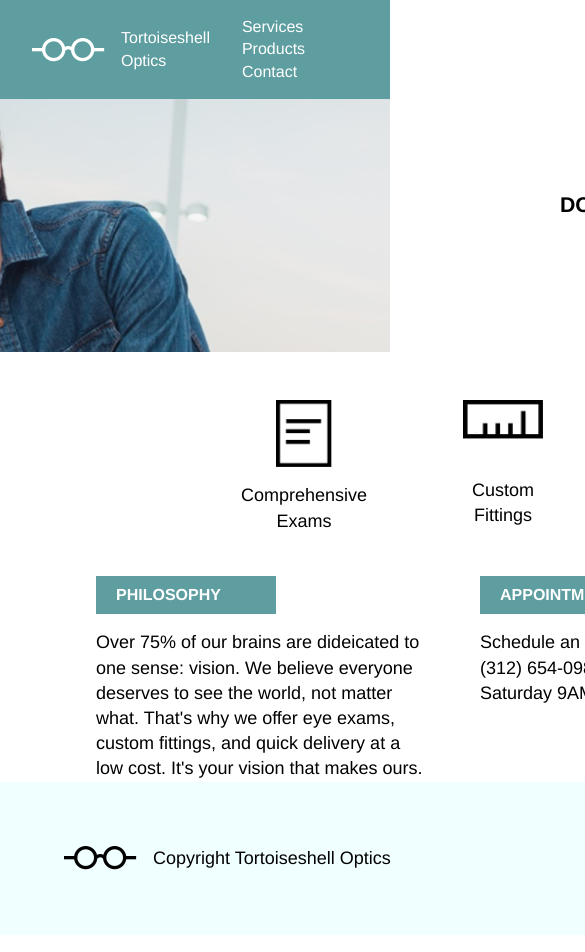
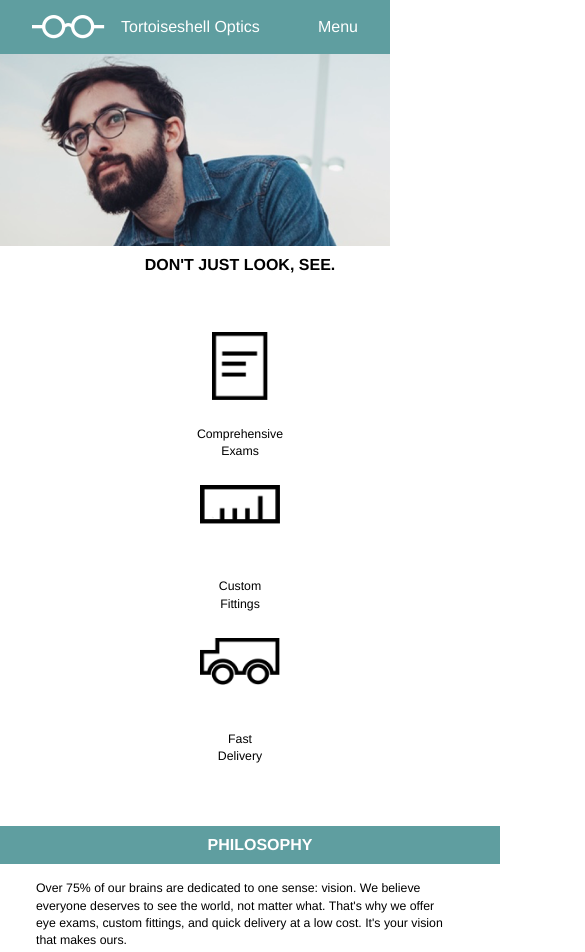
Before and after one commit to jordanCard725/Tortoiseshell-Optics, a plain HTML site: page index.html in a window 390 px wide. Shown: the top 952 px of the page, 585 px wide, since content can reach past the window. Drawn offline with Linux system fonts and the light colour scheme.

Commit message:
Complete all HTML and CSS for website, tablet, and phone view.

```diff
--- a/index.html
+++ b/index.html
@@ -27,11 +27,15 @@
         </div>
 
       <!-- nav on banner -->
-        <nav>
+        <nav class="web-tab">
           <span><a href="#">Services</a></span>
           <span><a href="#">Products</a></span>
           <span><a href="#">Contact</a></span>
         </nav>
+        <nav class="menu">
+          <span><a href="#">Menu</a></span>
+        </nav>
+
       </div>
 
 
@@ -53,15 +57,15 @@
           <p>Exams</p>
         </div>
       </div>
-      <div class="step">
-        <img src="resources/images/ruler-icon.png" alt="ruler icon">
+      <div class="fitting step">
+        <img class-"duh" src="resources/images/ruler-icon.png" alt="ruler icon">
         <div>
           <p>Custom</p>
           <p>Fittings</p>
         </div>
       </div>
       <div class="step">
-        <img src="resources/images/truck-icon.png" alt="truck icon">
+        <img class-"duh" src="resources/images/truck-icon.png" alt="truck icon">
         <div>
           <p>Fast</p>
           <p>Delivery</p>
@@ -74,7 +78,7 @@
     <div class="appt-sched container flex">
       <div class="box">
         <h3>Philosophy</h3>
-        <p>Over 75% of our brains are dideicated to one sense: vision. We believe everyone deserves to see the world, not matter what. That's why we offer eye exams, custom fittings, and quick delivery at a low cost. It's your vision that makes ours.</p>
+        <p>Over 75% of our brains are dedicated to one sense: vision. We believe everyone deserves to see the world, not matter what. That's why we offer eye exams, custom fittings, and quick delivery at a low cost. It's your vision that makes ours.</p>
       </div>
       <div class="box">
         <h3>Appointments</h3>
--- a/resources/css/style.css
+++ b/resources/css/style.css
@@ -23,7 +23,23 @@ body {
   width: auto;
   color: white;
 }
-
+@media only screen and (max-width: 850px) {
+  .container {
+    width: 850px;
+  }
+  .main-pic {
+    height: 22rem;
+  }
+}
+@media only screen and (max-width: 480px) {
+  .container {
+    width: 480px;
+  }
+  .main-pic {
+    background-position: 20%;
+    height: 17rem;
+  }
+}
 /* LOGO n NAV bar */
 
 .logo-banner {
@@ -51,17 +67,25 @@ body {
   color: white;
   text-decoration: none;
 }
+.logo-banner nav.menu {
+  display: none;
+}
 
-@media only screen and (max-width: 940px) {
-  .main-pic {
-    height: 22rem;
-  }
+@media only screen and (max-width: 850px) {
   .logo-banner {
     width: 100%;
     top: 0;
   }
 }
 
+@media only screen and (max-width: 480px) {
+  .logo-banner nav.web-tab {
+    display: none;
+  }
+  .logo-banner nav.menu {
+    display: block;
+  }
+}
 /* Look, See */
 
 .dont {
@@ -80,13 +104,24 @@ body {
   margin-right: -2rem;
 }
 
-@media only screen and (max-width: 940px) {
+@media only screen and (max-width: 850px) {
   .look-see {
     font-size: 1.33rem;
     width: 16rem;
     padding: .75rem 4rem;
     margin-top: 5rem;
     margin-right: 5rem;
+  }
+}
+@media only screen and (max-width: 480px) {
+  .look-see {
+    width: 100%;
+    font-size: 1rem;
+    margin-top: 12rem;
+    padding: .5rem;
+    display: flex;
+    justify-content: center;
+    margin-right: 0;
   }
 }
 
@@ -114,6 +149,20 @@ body {
   width: 3.5rem;
 }
 
+@media only screen and (max-width: 480px) {
+  .process {
+    flex-direction: column;
+    margin: 3.77rem 0;
+    font-size: 0.77rem;
+  }
+  .process .fitting {
+    margin: 1.54rem 0;
+  }
+  .step img {
+    margin-bottom: 0;
+  }
+}
+
 /* Philosophy / Appointments */
 
 .appt-sched {
@@ -127,13 +176,36 @@ body {
   font-weight: bold;
   font-size: 1rem;
   padding: .5rem 0 .5rem 1.25rem;
-  width: 10rem;
+  width: 12rem;
   background-color: cadetblue;
   color: white;
   text-transform: uppercase;
   margin-bottom: 1rem;
 }
-
+@media only screen and (max-width: 850px) {
+  .box {
+    width: 30%;
+  }
+}
+@media only screen and (max-width: 480px) {
+  .appt-sched {
+    flex-direction: column;
+  }
+  .box {
+    width: 100%;
+    margin: 0 0 4rem 0;
+  }
+  .box h3 {
+    width: 100%;
+    text-align: center;
+    margin-bottom: 1rem;
+  }
+  .box p {
+    width: 85%;
+    margin: auto;
+    font-size: .77rem;
+  }
+}
 /* FOOTER */
 
 footer {
@@ -145,3 +217,16 @@ footer img {
   height: 1.5rem;
   margin-right: 1rem;
 }
+
+@media only screen and (max-width: 480px) {
+  footer {
+    justify-content: center;
+    padding: 5rem 0;
+  }
+  footer img {
+    margin-right: 0;
+  }
+  footer h6 {
+    display: none;
+  }
+}
```
